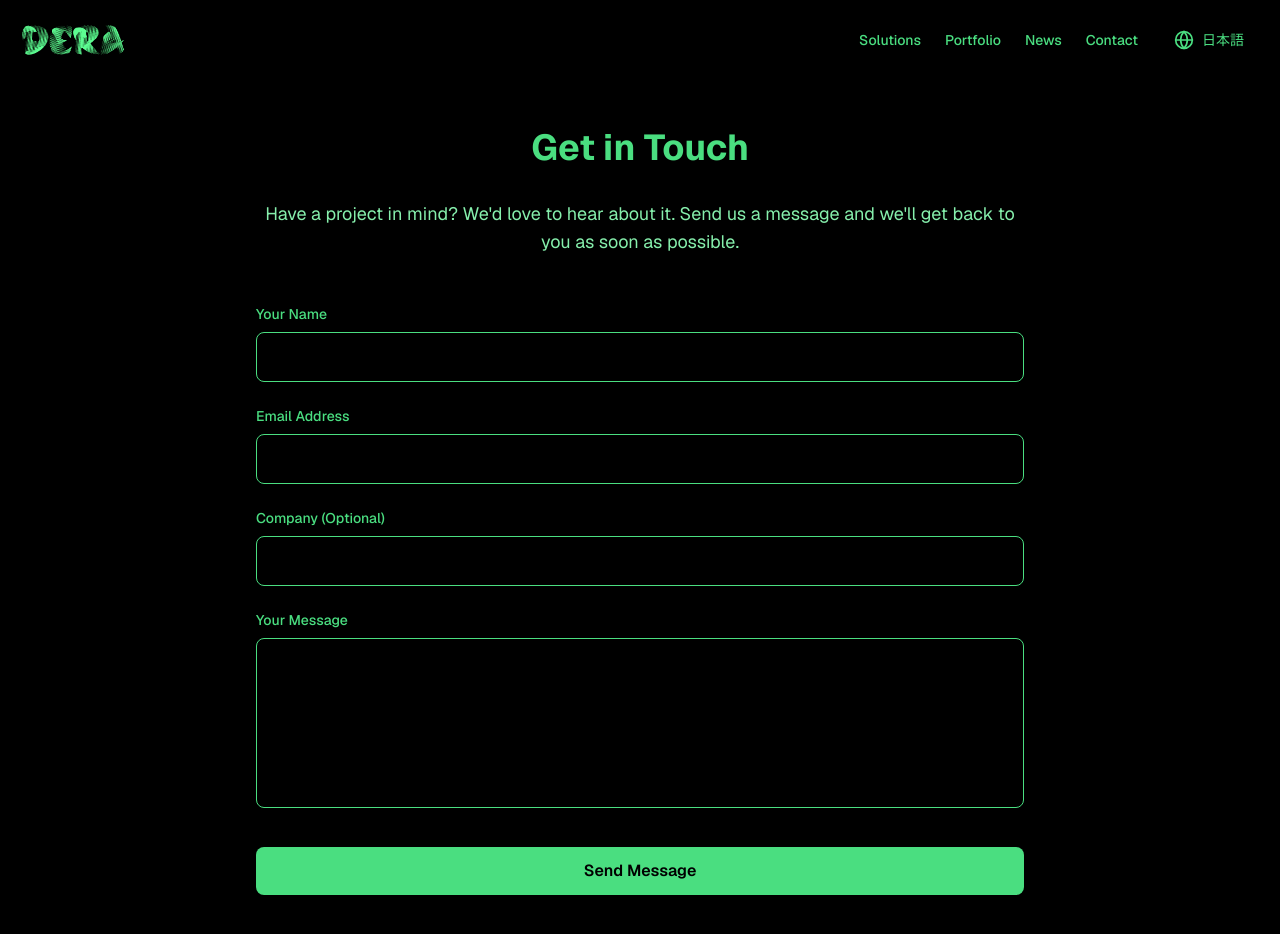
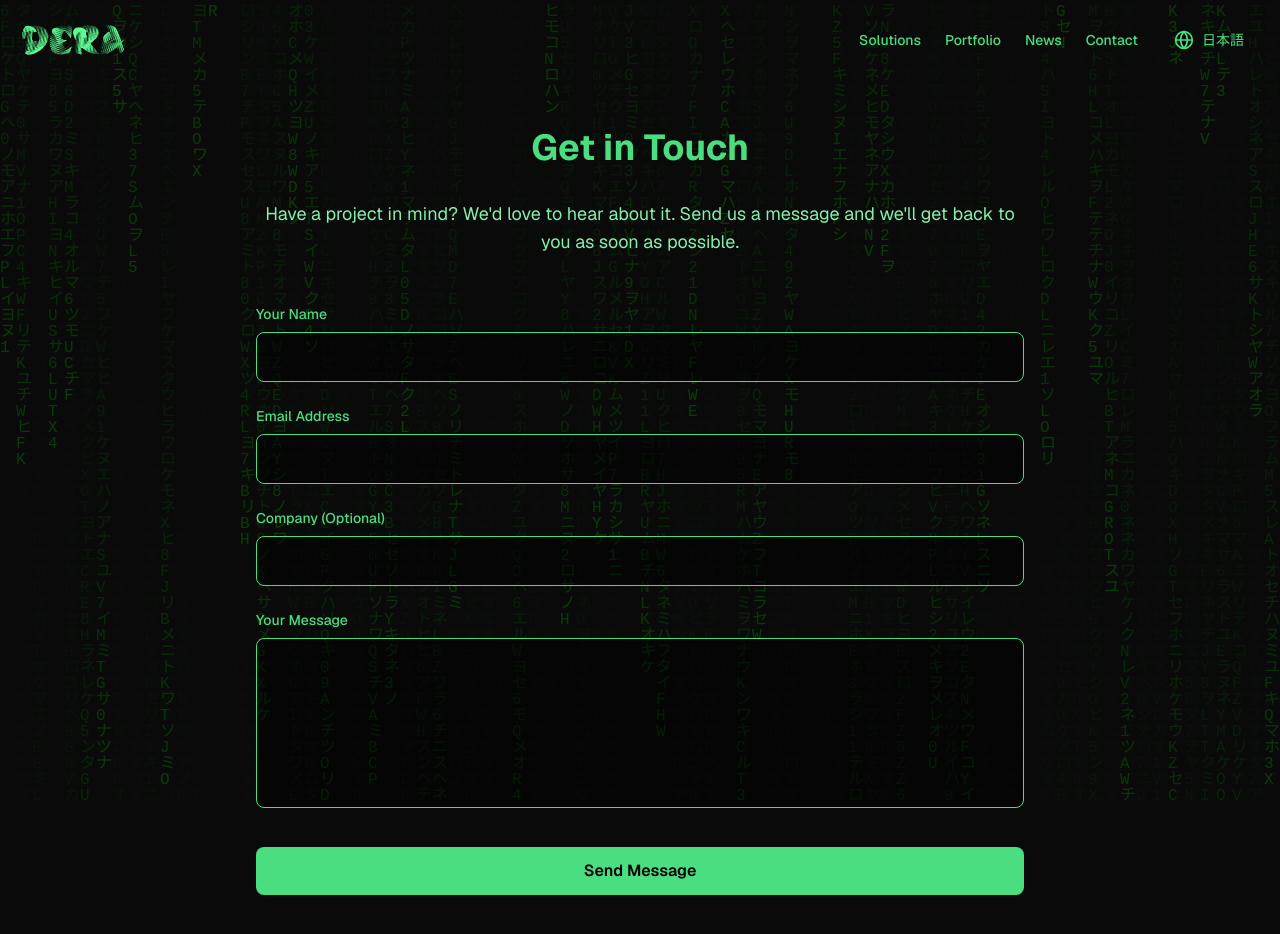
Before and after one commit to chikuma0/dera-next, a Next.js app: page /contact in a window 1280 px wide. Shown: the top 934 px of the page. Built offline with nearby package versions, Linux system fonts and the light colour scheme.

Commit message:
fix: make matrix background universal and fix form transparency

```diff
--- a/src/app/contact/page.tsx
+++ b/src/app/contact/page.tsx
@@ -49,7 +49,7 @@ export default function ContactPage() {
   };
 
   return (
-    <div className="min-h-screen bg-black text-green-400 pt-24 sm:pt-32 pb-12 sm:pb-16 px-4 sm:px-6 relative z-10">
+    <div className="min-h-screen text-green-400 pt-24 sm:pt-32 pb-12 sm:pb-16 px-4 sm:px-6 relative z-10">
       <motion.div
         initial={{ opacity: 0, y: 20 }}
         animate={{ opacity: 1, y: 0 }}
@@ -83,7 +83,7 @@ export default function ContactPage() {
                 id="name"
                 name="name"
                 required
-                className="w-full px-3 sm:px-4 py-2.5 sm:py-3 bg-black border border-green-400 rounded-lg focus:outline-none focus:ring-2 focus:ring-green-400 text-sm sm:text-base"
+                className="w-full px-3 sm:px-4 py-2.5 sm:py-3 bg-black/50 border border-green-400 rounded-lg focus:outline-none focus:ring-2 focus:ring-green-400 text-sm sm:text-base"
               />
             </div>
 
@@ -96,7 +96,7 @@ export default function ContactPage() {
                 id="email"
                 name="email"
                 required
-                className="w-full px-3 sm:px-4 py-2.5 sm:py-3 bg-black border border-green-400 rounded-lg focus:outline-none focus:ring-2 focus:ring-green-400 text-sm sm:text-base"
+                className="w-full px-3 sm:px-4 py-2.5 sm:py-3 bg-black/50 border border-green-400 rounded-lg focus:outline-none focus:ring-2 focus:ring-green-400 text-sm sm:text-base"
               />
             </div>
 
@@ -108,7 +108,7 @@ export default function ContactPage() {
                 type="text"
                 id="company"
                 name="company"
-                className="w-full px-3 sm:px-4 py-2.5 sm:py-3 bg-black border border-green-400 rounded-lg focus:outline-none focus:ring-2 focus:ring-green-400 text-sm sm:text-base"
+                className="w-full px-3 sm:px-4 py-2.5 sm:py-3 bg-black/50 border border-green-400 rounded-lg focus:outline-none focus:ring-2 focus:ring-green-400 text-sm sm:text-base"
               />
             </div>
 
@@ -121,7 +121,7 @@ export default function ContactPage() {
                 name="message"
                 required
                 rows={6}
-                className="w-full px-3 sm:px-4 py-2.5 sm:py-3 bg-black border border-green-400 rounded-lg focus:outline-none focus:ring-2 focus:ring-green-400 resize-none text-sm sm:text-base"
+                className="w-full px-3 sm:px-4 py-2.5 sm:py-3 bg-black/50 border border-green-400 rounded-lg focus:outline-none focus:ring-2 focus:ring-green-400 resize-none text-sm sm:text-base"
               />
             </div>
 
--- a/src/app/globals.css
+++ b/src/app/globals.css
@@ -1,6 +1,11 @@
 @tailwind base;
 @tailwind components;
 @tailwind utilities;
+
+html {
+  background: #0a0a0a;
+  min-height: 100%;
+}
 
 :root {
   --background: #0a0a0a;
@@ -16,7 +21,7 @@
 
 body {
   color: var(--foreground);
-  background: var(--background);
+  background: transparent;
   font-family: var(--font-geist-sans), var(--font-geist-mono), monospace;
 }
 
--- a/src/app/portfolio/page.tsx
+++ b/src/app/portfolio/page.tsx
@@ -19,7 +19,7 @@ export default function PortfolioPage() {
   const { translate } = useTranslation();
 
   return (
-    <div className="min-h-screen bg-black text-green-400">
+    <div className="min-h-screen text-green-400">
       <div className="max-w-7xl mx-auto pt-24 sm:pt-32 px-4 sm:px-6 lg:px-8">
         <motion.div
           initial={{ opacity: 0, y: 20 }}
--- a/src/app/solutions/page.tsx
+++ b/src/app/solutions/page.tsx
@@ -3,7 +3,6 @@
 import { motion } from 'framer-motion';
 import { useRouter } from 'next/navigation';
 import { Bot, Workflow, Cpu, BarChart, Network, Brain } from 'lucide-react';
-import MatrixBackground from '@/components/hero/MatrixBackground';
 import { useTranslation } from '@/contexts/LanguageContext';
 
 const solutions = [
@@ -80,9 +79,7 @@ export default function SolutionsPage() {
   const router = useRouter();
 
   return (
-    <div className="relative min-h-screen bg-black text-green-400">
-      <MatrixBackground />
-
+    <div className="relative min-h-screen text-green-400">
       <div className="relative z-10 pt-24 sm:pt-32 pb-12 sm:pb-16 px-4 sm:px-6 lg:px-8">
         <div className="max-w-7xl mx-auto">
           {/* Hero Section */}
```
